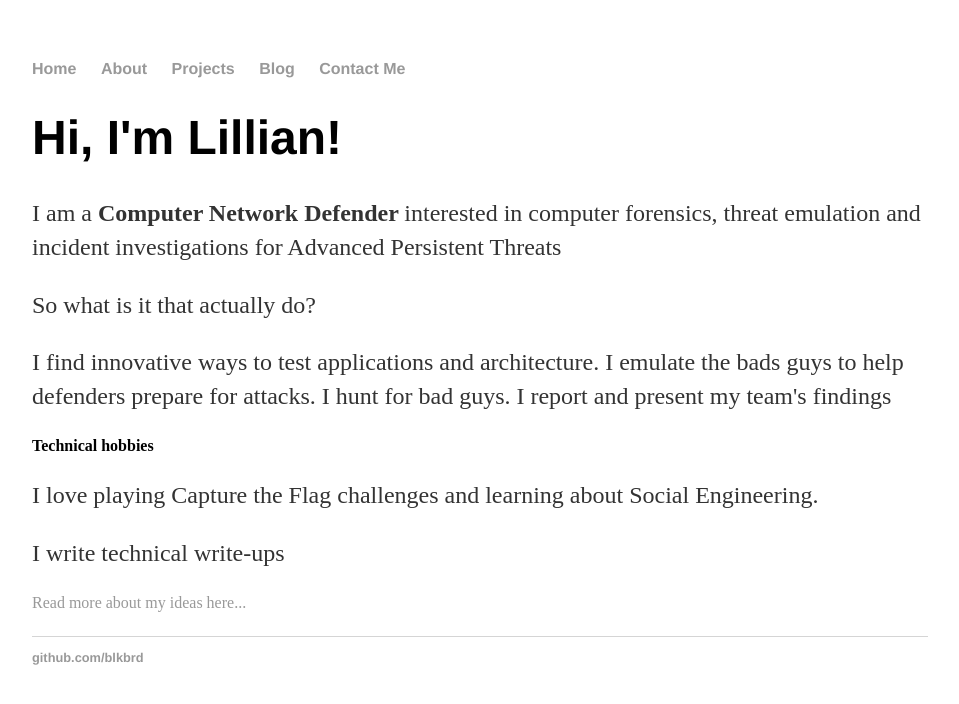
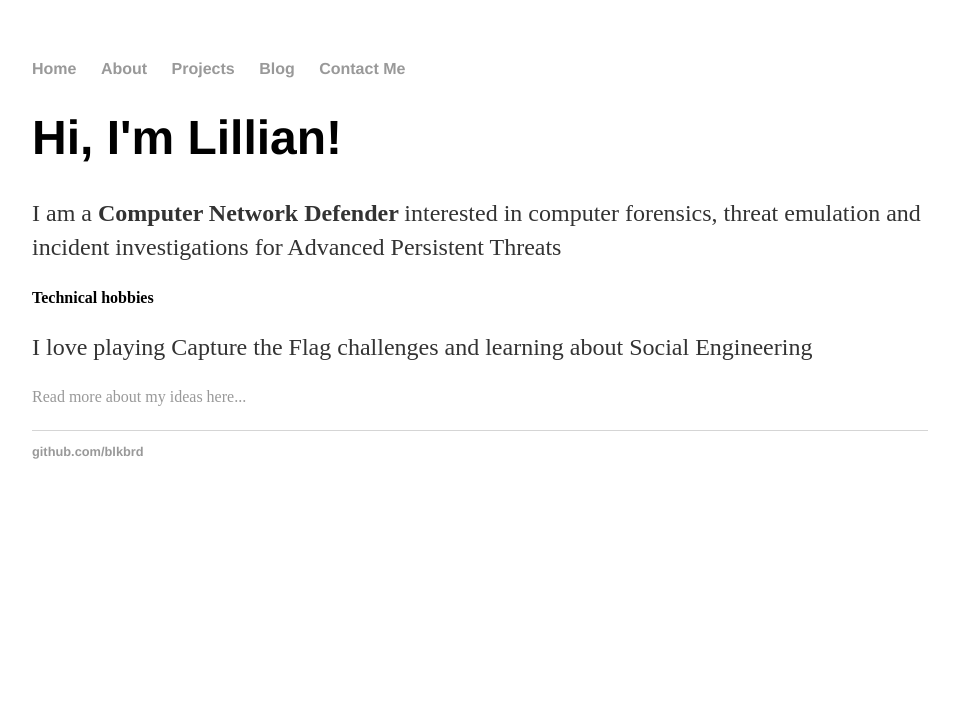
Before and after one commit to blkbrd/blkbrd.github.io, a Jekyll site: the page built from index.html, in a window 1280 px wide. Shown: the top 704 px of the page, without its empty margins (160-1119 px from the left). Built offline with Jekyll 4.4.1, drawn with Linux system fonts in a browser that asks for light colours.

Commit message:
Update index.html

```diff
--- a/index.html
+++ b/index.html
@@ -4,12 +4,9 @@ title: Lillian Warner, Computer Network Defender
 ---
 <div class="blurb">
 	<h1>Hi, I'm Lillian!</h1>
-		<p>I am a <strong> Computer Network Defender </strong> interested in computer forensics, threat emulation and incident investigations for Advanced Persistent Threats</p>
-		<p> So what is it that actually do?  </p>
-		<p>I find innovative ways to test applications and architecture. I emulate the bads guys to help defenders prepare
-			for attacks. I hunt for bad guys. I report and present my team's findings </p>
+		<p>I am a <strong> Computer Network Defender </strong> interested in computer forensics,
+			threat emulation and incident investigations for Advanced Persistent Threats</p>
 	<h4>Technical hobbies</h4>
-                <p> I love playing Capture the Flag challenges and learning about Social Engineering. </p>
-		<p> I write technical write-ups </p>
+                <p> I love playing Capture the Flag challenges and learning about Social Engineering</p>
 		<a href="/projects">Read more about my ideas here...</a></p>
 </div><!-- /.blurb -->
```
